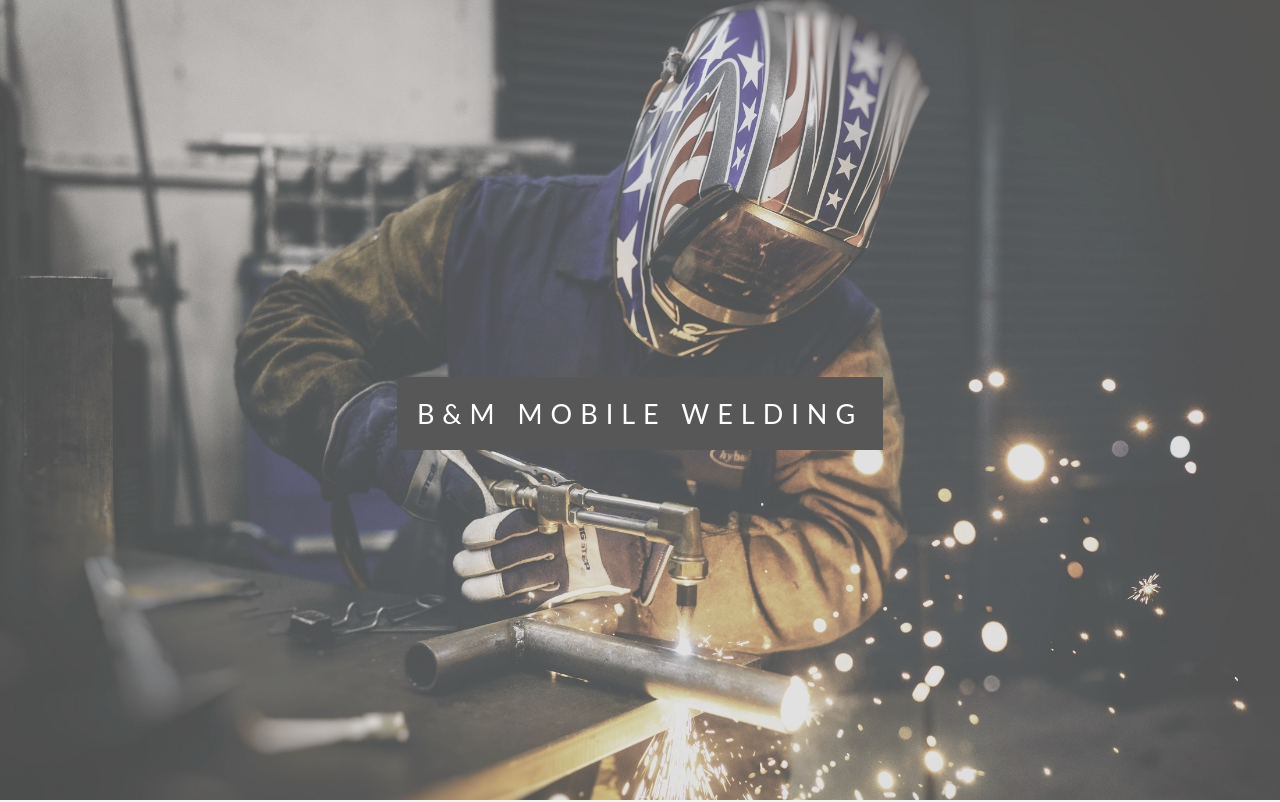
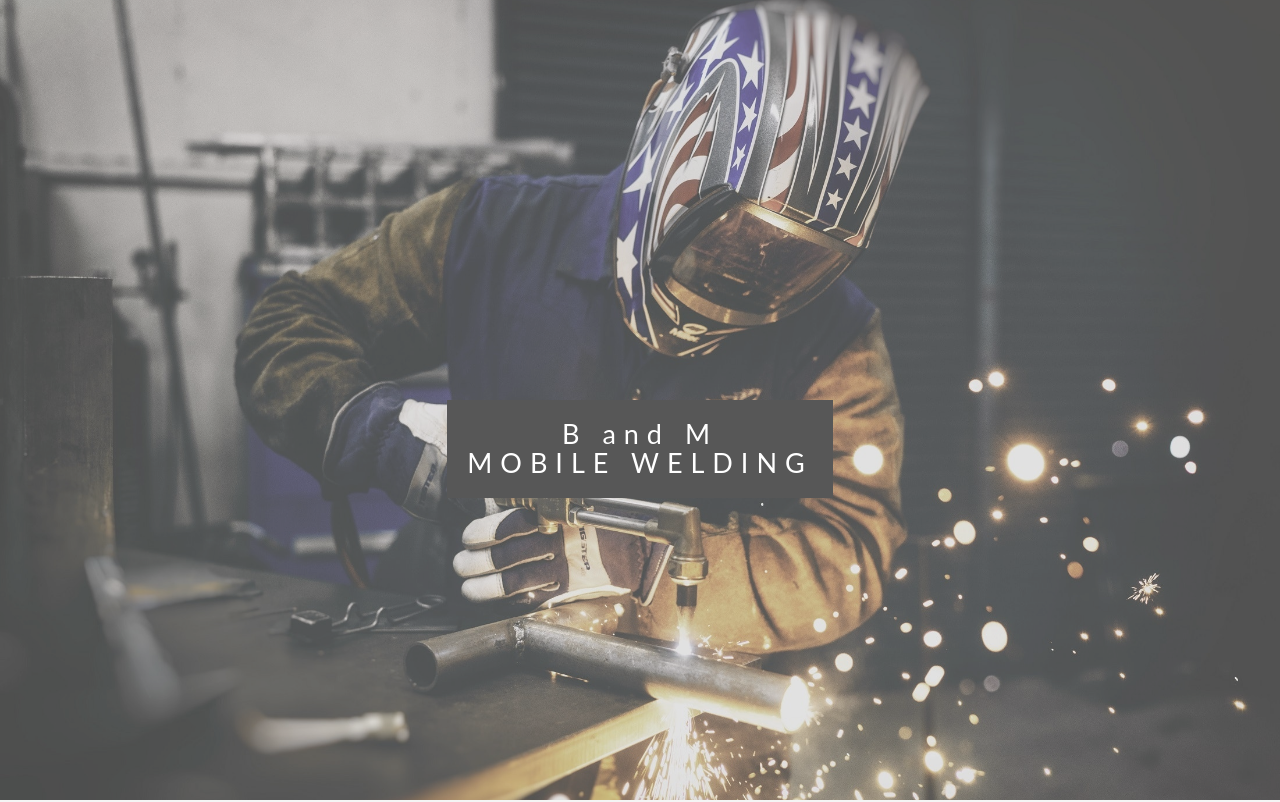
Before and after one commit to sambishop3015/B-M-Mobile-Welding, a plain HTML site: page index.html in a window 1280 px wide. Shown: the top 802 px of the page. Drawn offline with Linux system fonts and the light colour scheme.

Commit message:
Fixed business name layering and lowercase and

```diff
--- a/css/style.css
+++ b/css/style.css
@@ -66,6 +66,14 @@ html {
     text-transform: uppercase;
 }
 
+#and {
+  text-transform: lowercase;
+}
+
+.border {
+  display: inline-block;
+}
+
 .ptext .border {
 background-color: #111;
 color: white;
--- a/index.html
+++ b/index.html
@@ -4,13 +4,13 @@
     <meta charset="UTF-8" />
     <meta http-equiv="X-UA-Compatible" content="IE=edge" />
     <meta name="viewport" content="width=device-width, initial-scale=1.0" />
-    <title>B&M Mobile Welding</title>
+    <title>B and M Mobile Welding</title>
     <link rel="stylesheet" href="css/style.css" />
   </head>
   <body>
     <div class="pimg1">
       <div class="ptext">
-        <span class="border"> B&M Mobile Welding </span>
+        <span class="border"> B <span id="and"> and </span> M <br /> Mobile Welding </span>
       </div>
     </div>
 
```
